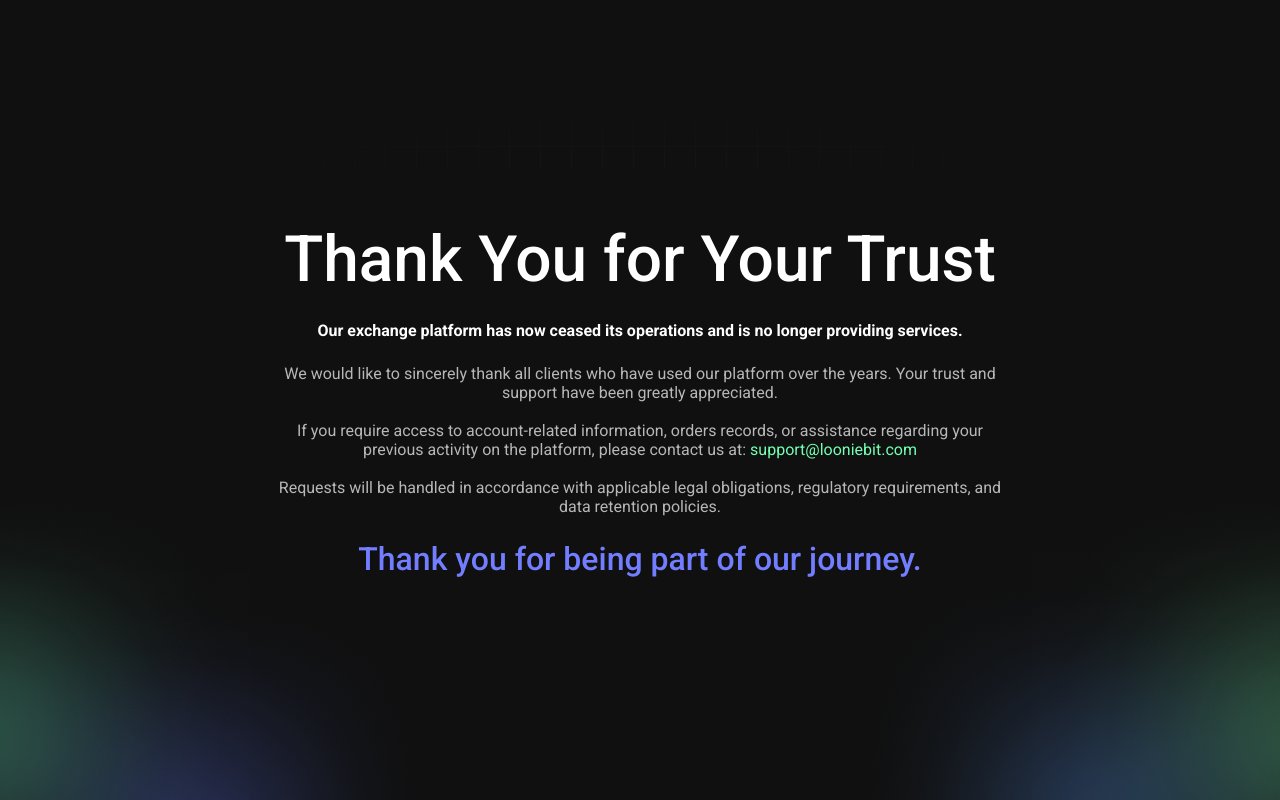
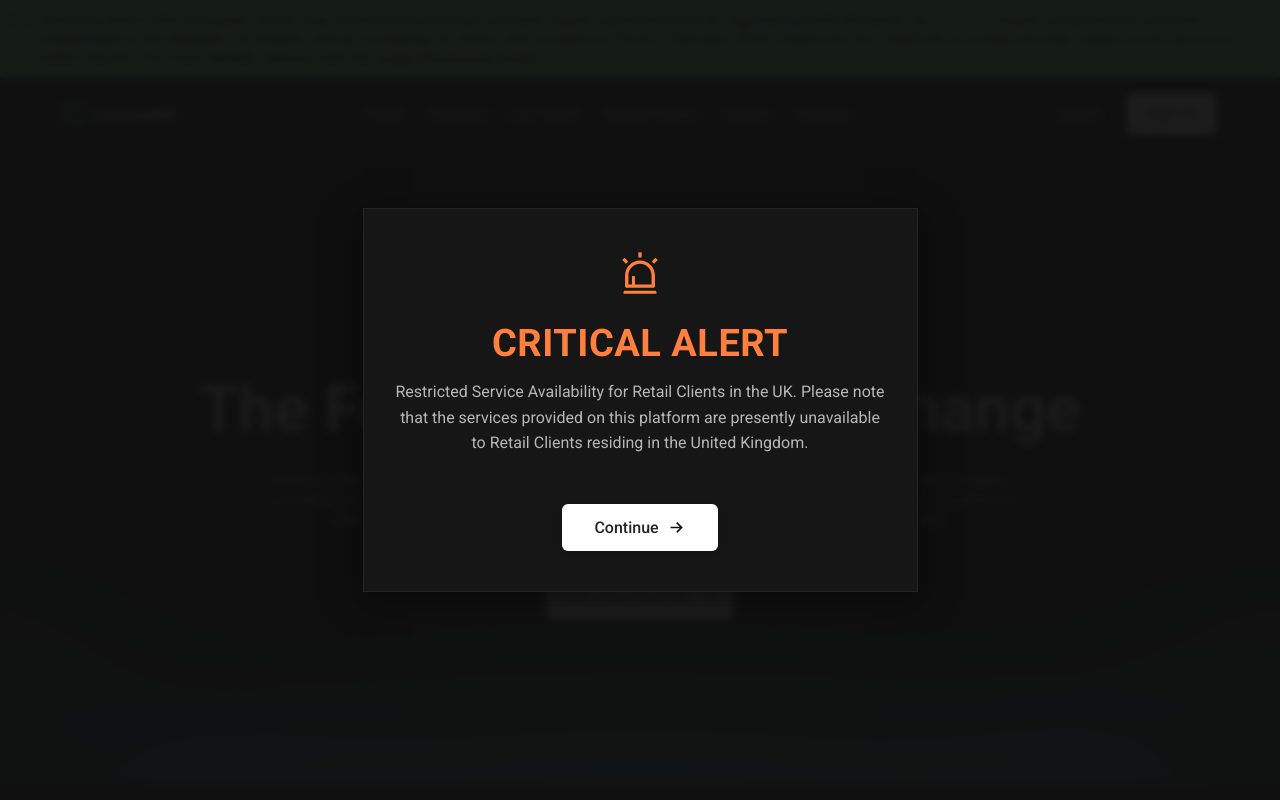
Before and after one commit to hosting1-born2be/looniebit, a Next.js app: page / in a window 1280 px wide. Shown: the top 800 px of the page. Built offline with nearby package versions, Linux system fonts and the light colour scheme.

Commit message:
Toggle maintenance mode off and remove associated middleware

```diff
--- a/src/app/layout.tsx
+++ b/src/app/layout.tsx
@@ -13,7 +13,7 @@
 // The site is temporarily closed. While this flag is true, every route renders
 // only the maintenance placeholder; all pages remain in the codebase but hidden.
 // Set to false to restore the regular site (Header / page content / Footer).
-const MAINTENANCE_MODE = true;
+const MAINTENANCE_MODE = false;
 
 const roboto = Roboto({
   variable: '--font-roboto',
```
Also changed, not shown: src/old_middleware.ts (renamed from src/middleware.ts).
